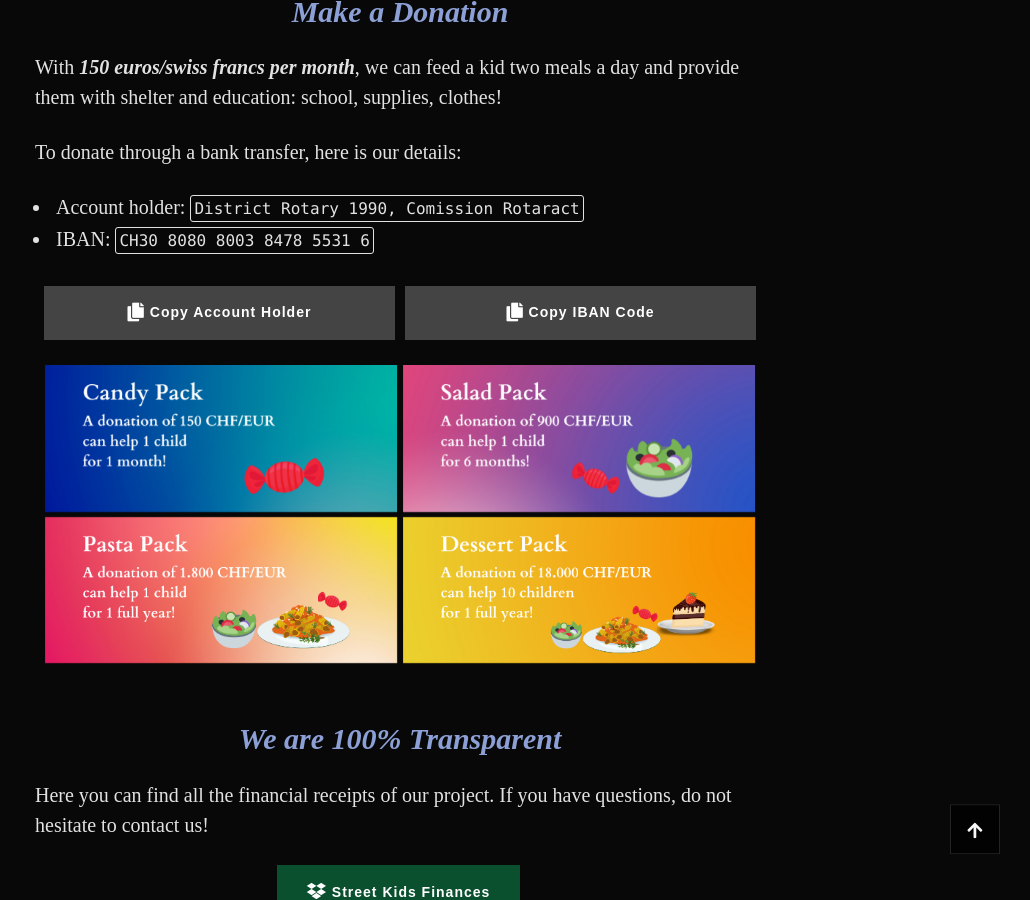
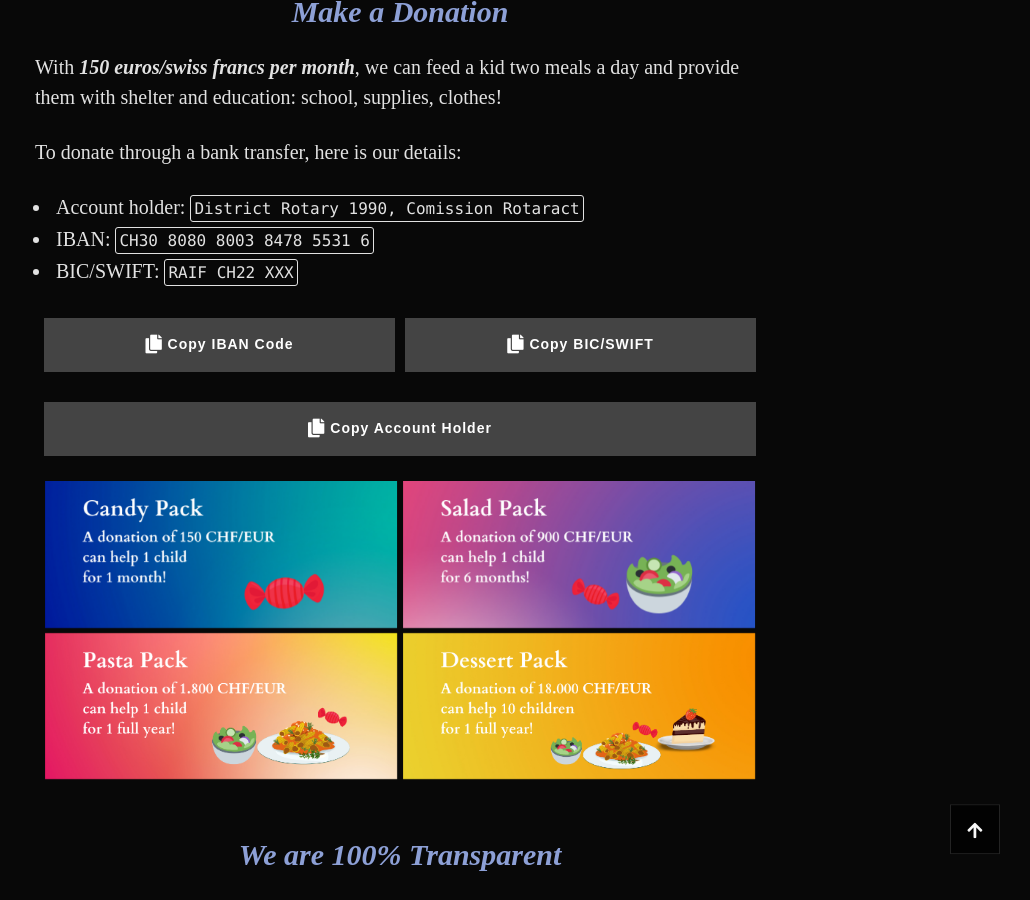
Before and after one commit to e-rotaract/e-rotaract.github.io, a Jekyll site: the page built from _pages/street-kids.md, in a window 1280 px wide and 900 px high, scrolled down 1964 px. Shown: the whole window, without its empty margins (250-1280 px from the left). Built offline with Jekyll 4.4.1, drawn with Linux system fonts in a browser that asks for light colours; some web fonts are replaced.

Commit message:
Update bank details

```diff
--- a/_pages/street-kids.md
+++ b/_pages/street-kids.md
@@ -99,12 +99,19 @@ To donate through a bank transfer, here is our details:
 
 - Account holder: <code id="holder">District Rotary 1990, Comission Rotaract</code>
 - IBAN: <code id="iban">CH30 8080 8003 8478 5531 6</code>
+- BIC/SWIFT: <code id="bic">RAIF CH22 XXX</code>
 
 {% include gallery-btn
   large=false
   items='[
-    { name: "Copy Account Holder", icon: "fas fa-copy fa-lg", url: "javascript:navigator.clipboard.writeText($(\'#holder\').text())" },
-    { name: "Copy IBAN Code", icon: "fas fa-copy fa-lg", url: "javascript:navigator.clipboard.writeText($(\'#iban\').text())" }
+    { name: "Copy IBAN Code", icon: "fas fa-copy fa-lg", url: "javascript:navigator.clipboard.writeText($(\'#iban\').text())" },
+    { name: "Copy BIC/SWIFT", icon: "fas fa-copy fa-lg", url: "javascript:navigator.clipboard.writeText($(\'#bic\').text())" }
+  ]'
+%}
+{% include gallery-btn
+  large=true
+  items='[
+    { name: "Copy Account Holder", icon: "fas fa-copy fa-lg", url: "javascript:navigator.clipboard.writeText($(\'#holder\').text())" }
   ]'
 %}
 
```
